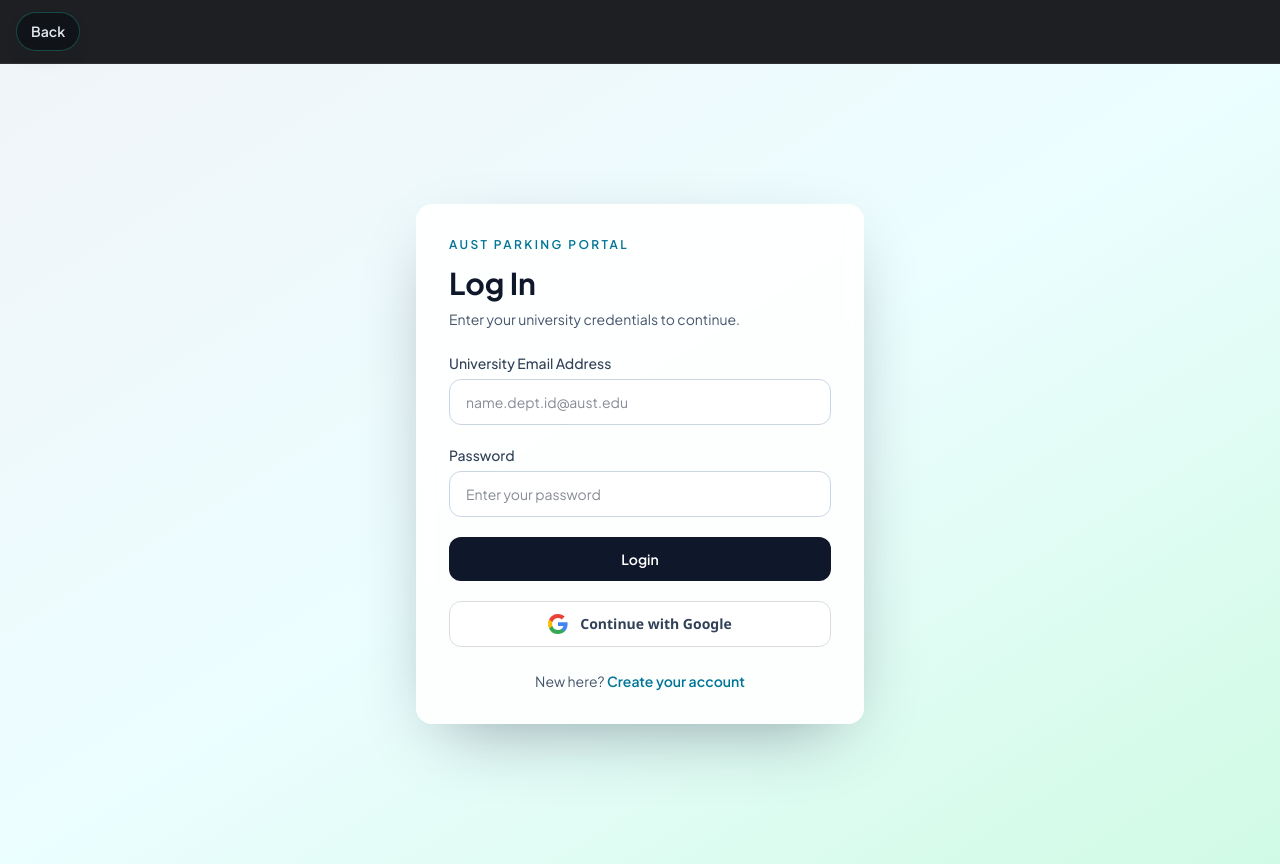
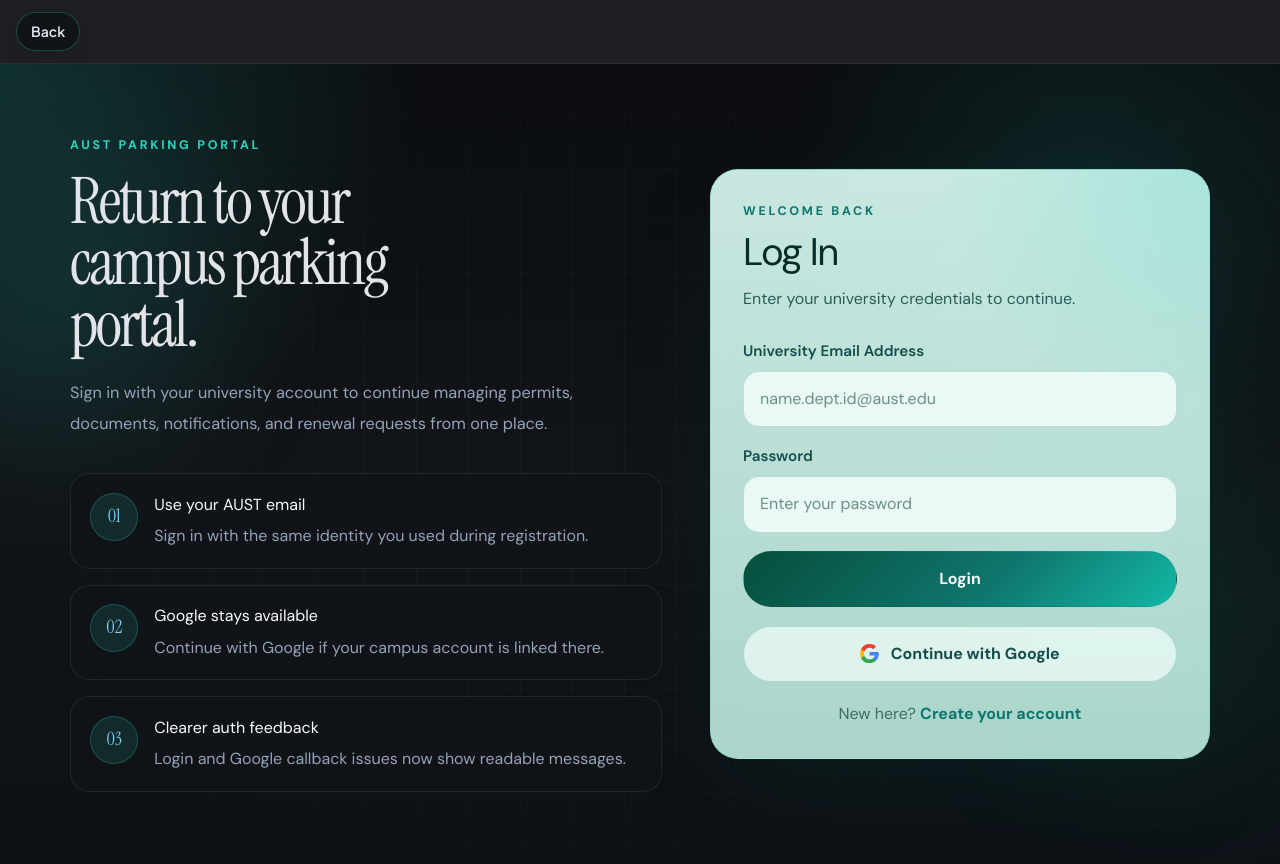
Before and after one commit to CyberFlare141/ParKar, a React app in the folder frontend/: page /login in a window 1280 px wide. Built offline with nearby package versions, Linux system fonts and the light colour scheme; no server answers; the HTML template or start-up script is replaced by a standard one; a web font is replaced by a local one.

Commit message:
Log in page desing change

```diff
--- /dev/null
+++ b/frontend/src/pages/Auth/Login.css
@@ -0,0 +1,342 @@
+@import url("https://fonts.googleapis.com/css2?family=Instrument+Serif:ital@0;1&family=DM+Sans:wght@400;500;600;700&display=swap");
+
+.login-page {
+  position: relative;
+  min-height: 100vh;
+  overflow: hidden;
+  background:
+    radial-gradient(circle at top left, rgba(45, 212, 191, 0.18), transparent 28%),
+    radial-gradient(circle at 85% 18%, rgba(20, 184, 166, 0.14), transparent 24%),
+    linear-gradient(180deg, #0b0d10 0%, #111418 52%, #0d1116 100%);
+  color: #e2e4ea;
+  font-family: "DM Sans", system-ui, sans-serif;
+}
+
+.login-page::before {
+  content: "";
+  position: absolute;
+  inset: 0;
+  background-image:
+    linear-gradient(rgba(255, 255, 255, 0.025) 1px, transparent 1px),
+    linear-gradient(90deg, rgba(255, 255, 255, 0.025) 1px, transparent 1px);
+  background-size: 52px 52px;
+  mask-image: radial-gradient(circle at center, #000 35%, transparent 88%);
+  pointer-events: none;
+}
+
+.login-page__glow {
+  position: absolute;
+  border-radius: 999px;
+  filter: blur(80px);
+  opacity: 0.52;
+  pointer-events: none;
+}
+
+.login-page__glow--teal {
+  top: 12%;
+  left: -6%;
+  width: 18rem;
+  height: 18rem;
+  background: rgba(45, 212, 191, 0.18);
+}
+
+.login-page__glow--green {
+  right: -5%;
+  bottom: 10%;
+  width: 21rem;
+  height: 21rem;
+  background: rgba(16, 185, 129, 0.16);
+}
+
+.login-shell {
+  position: relative;
+  z-index: 1;
+  display: grid;
+  grid-template-columns: minmax(300px, 1fr) minmax(320px, 500px);
+  gap: 2rem;
+  width: min(1140px, calc(100% - 2rem));
+  min-height: 100vh;
+  margin: 0 auto;
+  align-items: center;
+  padding: 3rem 0;
+}
+
+.login-hero {
+  padding-right: 1rem;
+}
+
+.login-eyebrow,
+.login-card__eyebrow {
+  margin: 0;
+  font-size: 0.78rem;
+  letter-spacing: 0.22em;
+  text-transform: uppercase;
+  color: #2dd4bf;
+  font-weight: 700;
+}
+
+.login-title {
+  margin: 1rem 0 0;
+  max-width: 12ch;
+  font-family: "Instrument Serif", serif;
+  font-size: clamp(2.6rem, 5vw, 4.7rem);
+  line-height: 0.96;
+  letter-spacing: -0.04em;
+}
+
+.login-copy {
+  max-width: 34rem;
+  margin: 1.4rem 0 0;
+  color: #94a3b8;
+  font-size: 1.02rem;
+  line-height: 1.9;
+}
+
+.login-points {
+  display: grid;
+  gap: 1rem;
+  margin-top: 2.1rem;
+}
+
+.login-point {
+  display: grid;
+  grid-template-columns: auto 1fr;
+  gap: 1rem;
+  padding: 1.15rem 1.2rem;
+  border: 1px solid rgba(255, 255, 255, 0.08);
+  border-radius: 1.2rem;
+  background: rgba(17, 20, 24, 0.78);
+  backdrop-filter: blur(18px);
+}
+
+.login-point__value {
+  display: grid;
+  place-items: center;
+  width: 3rem;
+  height: 3rem;
+  border-radius: 999px;
+  background: rgba(45, 212, 191, 0.12);
+  border: 1px solid rgba(45, 212, 191, 0.25);
+  color: #7dd3fc;
+  font-family: "Instrument Serif", serif;
+  font-size: 1.15rem;
+}
+
+.login-point h2 {
+  margin: 0;
+  font-size: 1rem;
+  color: #f8fafc;
+}
+
+.login-point p {
+  margin: 0.35rem 0 0;
+  color: #94a3b8;
+  line-height: 1.7;
+}
+
+.login-panel {
+  display: flex;
+  justify-content: flex-end;
+}
+
+.login-card {
+  width: 100%;
+  padding: 2rem;
+  border: 1px solid rgba(45, 212, 191, 0.22);
+  border-radius: 1.75rem;
+  background:
+    radial-gradient(circle at top right, rgba(45, 212, 191, 0.2), transparent 34%),
+    linear-gradient(180deg, rgba(221, 255, 247, 0.9), rgba(197, 245, 233, 0.86));
+  color: #073b33;
+  box-shadow: 0 32px 90px -42px rgba(5, 46, 42, 0.72);
+  backdrop-filter: blur(16px);
+}
+
+.login-card__eyebrow {
+  color: #0f766e;
+}
+
+.login-card__title {
+  margin: 0.75rem 0 0;
+  font-size: clamp(2rem, 3vw, 2.7rem);
+  line-height: 1.02;
+  letter-spacing: -0.04em;
+  color: #052e2b;
+}
+
+.login-card__subtitle {
+  margin: 0.8rem 0 0;
+  color: #285e57;
+  line-height: 1.7;
+}
+
+.login-form {
+  display: grid;
+  gap: 1.15rem;
+  margin-top: 1.75rem;
+}
+
+.login-field label {
+  display: block;
+  margin-bottom: 0.5rem;
+  font-size: 0.95rem;
+  font-weight: 600;
+  color: #134e4a;
+}
+
+.login-field input {
+  width: 100%;
+  padding: 0.95rem 1rem;
+  border: 1px solid rgba(15, 118, 110, 0.22);
+  border-radius: 1rem;
+  background: rgba(245, 255, 251, 0.82);
+  color: #073b33;
+  font: inherit;
+  outline: none;
+  transition: border-color 0.2s ease, box-shadow 0.2s ease, transform 0.2s ease;
+}
+
+.login-field input::placeholder {
+  color: #6b8f87;
+}
+
+.login-field input:focus {
+  border-color: #0f766e;
+  box-shadow: 0 0 0 4px rgba(45, 212, 191, 0.18);
+  transform: translateY(-1px);
+}
+
+.login-error {
+  margin: 0.45rem 0 0;
+  color: #dc2626;
+  font-size: 0.86rem;
+}
+
+.login-button {
+  display: inline-flex;
+  align-items: center;
+  justify-content: center;
+  gap: 0.7rem;
+  width: 100%;
+  min-height: 3.35rem;
+  padding: 0.95rem 1.1rem;
+  border-radius: 999px;
+  font: inherit;
+  font-weight: 700;
+  border: 1px solid transparent;
+  cursor: pointer;
+  transition: transform 0.2s ease, box-shadow 0.2s ease, background 0.2s ease,
+    border-color 0.2s ease, color 0.2s ease;
+}
+
+.login-button:hover:not(:disabled) {
+  transform: translateY(-1px);
+}
+
+.login-button:disabled {
+  cursor: not-allowed;
+  opacity: 0.72;
+}
+
+.login-button--primary {
+  background: linear-gradient(135deg, #064e3b, #0f766e 58%, #14b8a6);
+  color: #f8fafc;
+  box-shadow: 0 22px 40px -28px rgba(6, 78, 59, 0.85);
+}
+
+.login-button--primary:hover:not(:disabled) {
+  box-shadow: 0 24px 44px -26px rgba(20, 184, 166, 0.46);
+}
+
+.login-button--google {
+  background: rgba(239, 253, 248, 0.74);
+  border-color: rgba(15, 118, 110, 0.22);
+  color: #134e4a;
+}
+
+.login-button--google:hover:not(:disabled) {
+  border-color: rgba(15, 118, 110, 0.4);
+  background: rgba(255, 255, 255, 0.78);
+}
+
+.login-google-icon {
+  width: 1.2rem;
+  height: 1.2rem;
+}
+
+.login-feedback {
+  margin: 1rem 0 0;
+  padding: 0.95rem 1rem;
+  border-radius: 1rem;
+  font-size: 0.95rem;
+  line-height: 1.6;
+}
+
+.login-feedback--error {
+  background: rgba(239, 68, 68, 0.1);
+  border: 1px solid rgba(239, 68, 68, 0.16);
+  color: #b91c1c;
+}
+
+.login-feedback--success {
+  background: rgba(16, 185, 129, 0.12);
+  border: 1px solid rgba(16, 185, 129, 0.22);
+  color: #166534;
+}
+
+.login-switch {
+  margin: 1.25rem 0 0;
+  text-align: center;
+  color: #3f6e66;
+}
+
+.login-switch a {
+  color: #0f766e;
+  font-weight: 700;
+  text-decoration: none;
+}
+
+.login-switch a:hover {
+  text-decoration: underline;
+}
+
+@media (max-width: 960px) {
+  .login-shell {
+    grid-template-columns: 1fr;
+    gap: 1.5rem;
+    width: min(880px, calc(100% - 1.5rem));
+    padding: 1.5rem 0 2.5rem;
+  }
+
+  .login-hero {
+    padding-right: 0;
+  }
+
+  .login-panel {
+    justify-content: stretch;
+  }
+
+  .login-title {
+    max-width: 14ch;
+  }
+}
+
+@media (max-width: 640px) {
+  .login-shell {
+    width: min(100%, calc(100% - 1rem));
+    padding: 0.75rem 0 1.5rem;
+  }
+
+  .login-card {
+    padding: 1.35rem;
+    border-radius: 1.35rem;
+  }
+
+  .login-title {
+    font-size: 2.5rem;
+  }
+
+  .login-point {
+    grid-template-columns: 1fr;
+  }
+}
--- a/frontend/src/pages/Auth/Login.jsx
+++ b/frontend/src/pages/Auth/Login.jsx
@@ -3,6 +3,7 @@ import { Link, useNavigate } from "react-router-dom";
 import client, { resolveBaseUrl } from "../../api/client";
 import { ENDPOINTS } from "../../api/endpoints";
 import { getDashboardPathByRole, setAuthSession } from "../../auth/session";
+import "./Login.css";
 
 const initialValues = {
   email: "",
@@ -36,6 +37,7 @@ export default function Login() {
     const token = params.get("token");
     const user = parseGoogleCallbackUser(params.get("user"));
     const error = params.get("error");
+    const message = params.get("message");
 
     if (token && user) {
       setAuthSession(token, user);
@@ -44,7 +46,13 @@ export default function Login() {
     }
 
     if (error === "access_denied") {
-      setFeedback("Google sign-in was cancelled.");
+      setFeedback(message || "Google sign-in was cancelled.");
+      window.history.replaceState({}, document.title, window.location.pathname);
+      return;
+    }
+
+    if (error === "google_auth_failed") {
+      setFeedback(message || "Google sign-in failed. Please try again.");
       window.history.replaceState({}, document.title, window.location.pathname);
     }
   }, [navigate]);
@@ -100,25 +108,54 @@ export default function Login() {
   };
 
   return (
-    <section className="min-h-screen bg-gradient-to-br from-slate-100 via-cyan-50 to-emerald-100 px-4 py-10 sm:px-6 lg:px-8">
-      <div className="mx-auto flex min-h-[calc(100vh-5rem)] w-full max-w-5xl items-center justify-center">
-        <div className="w-full max-w-md rounded-2xl border border-white/70 bg-white/90 p-6 shadow-[0_24px_70px_-28px_rgba(15,23,42,0.45)] backdrop-blur sm:p-8">
-          <p className="text-xs font-semibold uppercase tracking-[0.2em] text-cyan-700">
-            AUST Parking Portal
+    <section className="login-page">
+      <div className="login-page__glow login-page__glow--teal" />
+      <div className="login-page__glow login-page__glow--green" />
+      <div className="login-shell">
+        <aside className="login-hero">
+          <p className="login-eyebrow">AUST Parking Portal</p>
+          <h1 className="login-title">Return to your campus parking portal.</h1>
+          <p className="login-copy">
+            Sign in with your university account to continue managing permits,
+            documents, notifications, and renewal requests from one place.
           </p>
-          <h1 className="mt-3 text-3xl font-bold text-slate-900">Log In</h1>
-          <p className="mt-2 text-sm text-slate-600">
+
+          <div className="login-points">
+            <div className="login-point">
+              <span className="login-point__value">01</span>
+              <div>
+                <h2>Use your AUST email</h2>
+                <p>Sign in with the same identity you used during registration.</p>
+              </div>
+            </div>
+            <div className="login-point">
+              <span className="login-point__value">02</span>
+              <div>
+                <h2>Google stays available</h2>
+                <p>Continue with Google if your campus account is linked there.</p>
+              </div>
+            </div>
+            <div className="login-point">
+              <span className="login-point__value">03</span>
+              <div>
+                <h2>Clearer auth feedback</h2>
+                <p>Login and Google callback issues now show readable messages.</p>
+              </div>
+            </div>
+          </div>
+        </aside>
+
+        <div className="login-panel">
+          <div className="login-card">
+            <p className="login-card__eyebrow">Welcome back</p>
+            <h1 className="login-card__title">Log In</h1>
+            <p className="login-card__subtitle">
               Enter your university credentials to continue.
             </p>
 
-          <form className="mt-6 space-y-5" onSubmit={handleSubmit} noValidate>
-            <div>
-              <label
-                htmlFor="email"
-                className="mb-1.5 block text-sm font-medium text-slate-700"
-              >
-                University Email Address
-              </label>
+            <form className="login-form" onSubmit={handleSubmit} noValidate>
+              <div className="login-field">
+                <label htmlFor="email">University Email Address</label>
                 <input
                   id="email"
                   name="email"
@@ -126,20 +163,12 @@ export default function Login() {
                   value={values.email}
                   onChange={handleChange}
                   placeholder="name.dept.id@aust.edu"
-                className="w-full rounded-xl border border-slate-300 bg-white px-4 py-3 text-sm text-slate-900 outline-none transition focus:border-cyan-500 focus:ring-2 focus:ring-cyan-200"
                 />
-              {errors.email ? (
-                <p className="mt-1 text-sm text-rose-600">{errors.email}</p>
-              ) : null}
+                {errors.email ? <p className="login-error">{errors.email}</p> : null}
               </div>
 
-            <div>
-              <label
-                htmlFor="password"
-                className="mb-1.5 block text-sm font-medium text-slate-700"
-              >
-                Password
-              </label>
+              <div className="login-field">
+                <label htmlFor="password">Password</label>
                 <input
                   id="password"
                   name="password"
@@ -147,17 +176,14 @@ export default function Login() {
                   value={values.password}
                   onChange={handleChange}
                   placeholder="Enter your password"
-                className="w-full rounded-xl border border-slate-300 bg-white px-4 py-3 text-sm text-slate-900 outline-none transition focus:border-cyan-500 focus:ring-2 focus:ring-cyan-200"
                 />
-              {errors.password ? (
-                <p className="mt-1 text-sm text-rose-600">{errors.password}</p>
-              ) : null}
+                {errors.password ? <p className="login-error">{errors.password}</p> : null}
               </div>
 
               <button
                 type="submit"
                 disabled={isSubmitting}
-              className="w-full rounded-xl bg-slate-900 px-4 py-3 text-sm font-semibold text-white transition hover:bg-slate-800 focus:outline-none focus:ring-2 focus:ring-slate-400 focus:ring-offset-2 disabled:cursor-not-allowed disabled:opacity-70"
+                className="login-button login-button--primary"
               >
                 {isSubmitting ? "Submitting..." : "Login"}
               </button>
@@ -166,14 +192,9 @@ export default function Login() {
                 type="button"
                 onClick={() => window.location.assign(googleRedirectUrl)}
                 disabled={isSubmitting}
-              className="flex w-full items-center justify-center gap-3 rounded-xl border border-[#dadce0] bg-white px-4 py-3 text-sm font-semibold text-slate-700 transition hover:bg-slate-50 focus:outline-none focus:ring-2 focus:ring-slate-300 focus:ring-offset-2 disabled:cursor-not-allowed disabled:opacity-70"
-              style={{ fontFamily: '"Google Sans", "Segoe UI", sans-serif' }}
+                className="login-button login-button--google"
               >
-              <svg
-                aria-hidden="true"
-                viewBox="0 0 24 24"
-                className="h-5 w-5"
-              >
+                <svg aria-hidden="true" viewBox="0 0 24 24" className="login-google-icon">
                   <path
                     fill="#4285F4"
                     d="M23.49 12.27c0-.79-.07-1.54-.2-2.27H12v4.29h6.44a5.51 5.51 0 0 1-2.39 3.62v3.01h3.87c2.27-2.09 3.57-5.16 3.57-8.65Z"
@@ -195,17 +216,22 @@ export default function Login() {
               </button>
             </form>
 
-          {feedback ? <p className="mt-4 text-sm text-slate-700">{feedback}</p> : null}
+            {feedback ? (
+              <p
+                className={`login-feedback ${
+                  feedback.toLowerCase().includes("successful")
+                    ? "login-feedback--success"
+                    : "login-feedback--error"
+                }`}
+              >
+                {feedback}
+              </p>
+            ) : null}
 
-          <p className="mt-6 text-center text-sm text-slate-600">
-            New here?{" "}
-            <Link
-              to="/register"
-              className="font-semibold text-cyan-700 underline-offset-2 hover:underline"
-            >
-              Create your account
-            </Link>
+            <p className="login-switch">
+              New here? <Link to="/register">Create your account</Link>
             </p>
+          </div>
         </div>
       </div>
     </section>
```
Lines whose indentation alone changed are shown as unchanged.
